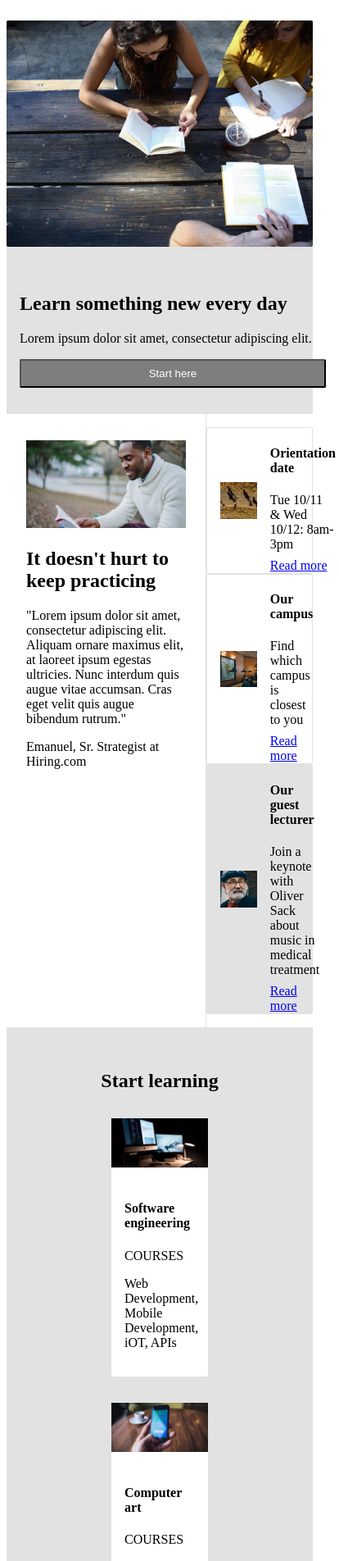
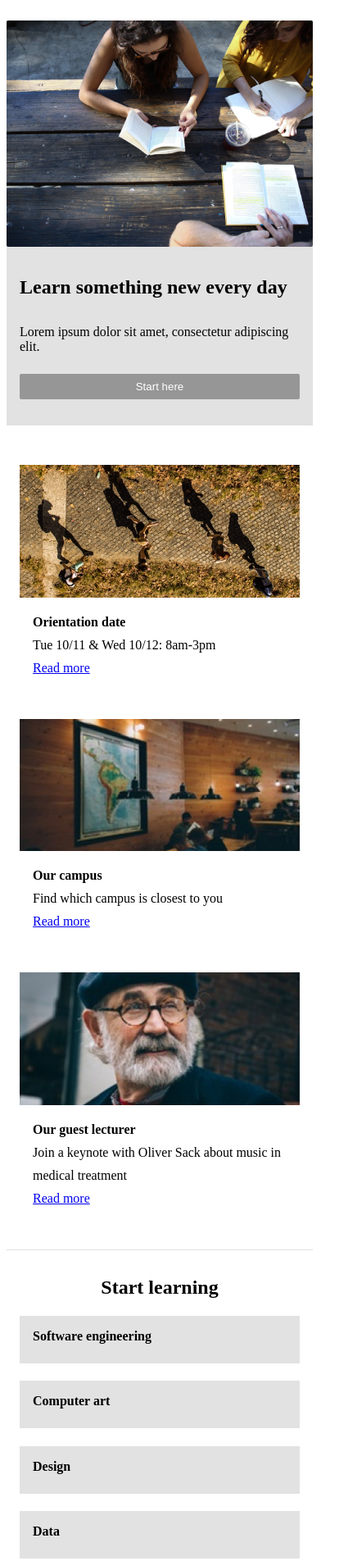
Before and after one commit to nodrognaes/ColmarAcademy, a plain HTML site: page index.html in a window 390 px wide. Shown: the part 55-1959 px from the top of the page at 82% size, 414 px wide, since content can reach past the window. Drawn offline with Linux system fonts and the light colour scheme.

Commit message:
media query updated

```diff
--- a/assets/css/style.css
+++ b/assets/css/style.css
@@ -75,11 +75,11 @@ nav a:hover {
     background-color: rgb(78, 78, 78);
     color: white;
     border-radius: 2px;
+    border: 0;
 }
 
 /*Articles section*/
 .articles {
-
     display: flex;
 }
 
@@ -106,7 +106,7 @@ nav a:hover {
     align-items: center;
 }
 
-.side-art img {
+.side-art .full-img {
     width: 35%;
     height: auto;
     margin: 16px;
@@ -130,7 +130,7 @@ nav a:hover {
     padding: 32px 56px 16px;
 }
 
-.learning h2 {
+.learning h1 {
     text-align: center;
     margin-bottom: 16px;
 }
@@ -139,6 +139,10 @@ nav a:hover {
     display: flex;
     flex-wrap: wrap;
     justify-content: center;
+}
+
+.mobile-list {
+    display: none;
 }
 
 .card {
@@ -154,6 +158,12 @@ nav a:hover {
     }
 }
 
+@media screen and (max-width: 768px) {
+    .card {
+        max-width: 95%;
+    }
+}
+
 .card-text {
     padding: 16px;
 }
@@ -164,7 +174,7 @@ nav a:hover {
 }
 
 /*Thesis exhibit section*/
-.thesis h2 {
+.thesis h1 {
     text-align: center;
     padding: 32px 0;
 }
@@ -282,13 +292,131 @@ footer a:hover {
     }
 
     .banner-text {
-        width: 100%;
-        padding: 32px 16px;
+        width: calc(100% - 32px);
+        margin: 32px 16px;
+    }
+
+    .banner-text h1 {
+        margin: 32px 0;
+    }
+
+    .banner-text p {
+        margin: 0;
     }
 
     .banner-text button {
+        padding: 8px 0;
+        background-color: rgb(150, 150, 150);
+        margin: 24px auto 32px auto;
         width: 100%;
-        padding: 8px 0;
-        background-color: rgb(126, 126, 126);
+    }
+
+    /*Articles section*/
+    .main-art {
+        display: none;
+    }
+
+    .full-img {
+        display: none;
+    }
+
+    .mobile-img {
+        display: block;
+        width: 100%;
+        height: auto;
+        margin: 0 auto;
+    }
+
+    .side-arts {
+        width: 100%;
+        margin: -16px 16px 0 16px;
+        padding: 0;
+
+    }
+
+    .side-art {
+        border: 0;
+        display: block;
+        margin: 32px 0;
+    }
+
+    .side-text {
+        padding: 16px;
+        line-height: 1.75;
+    }
+
+    .side-art p {
+        margin: 0;
+    }
+
+    .side-art h4 {
+        margin: 0;
+    }
+
+    .guest {
+        background-color: white;
+    }
+
+    /*Learning section*/
+    .learning {
+        border-top: 1px solid rgb(226, 226, 226);
+        background-color: white;
+        padding: 16px 16px 24px 16px;
+    }
+
+    .learning h1 {
+        margin: 16px;
+    }
+
+    .learning .container {
+        display: none;
+    }
+
+    .mobile-list {
+        display: block;
+    }
+
+    .mobile-list h4 {
+        background-color: rgb(226, 226, 226);
+        padding: 16px 16px 24px 16px;
+        margin-bottom: 8px;
+    }
+
+
+    /*Thesis section*/
+    .thesis {
+        margin: 16px 0;
+        border-top: 1px solid rgb(226, 226, 226);
+    }
+
+    .thesis h1 {
+        padding: 16px 0;
+    }
+
+    .exhib {
+        margin-left: 0;
+    }
+
+    .exhib-text,
+    .side-exhibs {
+        display: none;
+    }
+
+    .main-exhib {
+        width: 100%;
+        margin-bottom: 8px;
+    }
+
+    /*Footer*/
+    footer {
+        border-top: 0;
+    }
+
+    footer p {
+        margin: 16px 0 16px 24px;
+    }
+
+    .footer-links {
+        display: none;
     }
 }
--- a/index.html
+++ b/index.html
@@ -43,14 +43,14 @@
         <div class="main-art">
             <img src="./assets/images/information-main.jpg">
             <div class="main-text">
-                <h2>It doesn't hurt to keep practicing</h2>
+                <h1>It doesn't hurt to keep practicing</h1>
                 <p>"Lorem ipsum dolor sit amet, consectetur adipiscing elit. Aliquam ornare maximus elit, at laoreet ipsum egestas ultricies. Nunc interdum quis augue vitae accumsan. Cras eget velit quis augue bibendum rutrum."</p>
                 <span>Emanuel, Sr. Strategist at Hiring.com</span>
             </div>
         </div>
         <div class="side-arts">
             <div class="side-art">
-                <img src="./assets/images/information-orientation.jpg">
+                <img class="full-img" src="./assets/images/information-orientation.jpg">
                 <img class="mobile-img" src="./assets/images/information-orientation-mobile.jpg">
                 <div class="side-text">
                     <h4>Orientation date</h4>
@@ -59,7 +59,7 @@
                 </div>
             </div>
             <div class="side-art">
-                <img src="./assets/images/information-campus.jpg">
+                <img class="full-img" src="./assets/images/information-campus.jpg">
                 <img class="mobile-img" src="./assets/images/information-campus-mobile.jpg">
                 <div class="side-text">
                     <h4>Our campus</h4>
@@ -68,7 +68,7 @@
                 </div>
             </div>
             <div class="side-art guest">
-                <img src="./assets/images/information-guest-lecture.jpg">
+                <img class="full-img" src="./assets/images/information-guest-lecture.jpg">
                 <img class="mobile-img" src="./assets/images/information-guest-lecture-mobile.jpg">
                 <div class="side-text">
                     <h4>Our guest lecturer</h4>
@@ -80,7 +80,7 @@
     </section>
 
     <section class="learning">
-        <h2>Start learning</h2>
+        <h1>Start learning</h1>
         <div class="container">
             <div class="card">
                 <div class="card-img">
@@ -144,10 +144,18 @@
             </div>
         </div>
 
+        <div class="mobile-list">
+            <h4>Software engineering</h4>
+            <h4>Computer art</h4>
+            <h4>Design</h4>
+            <h4>Data</h4>
+            <h4>Business</h4>
+            <h4>Marketing</h4>
+        </div>
     </section>
 
     <section class="thesis">
-        <h2>Thesis exhibit</h2>
+        <h1>Thesis exhibit</h1>
         <div class="container">
             <div class="exhib main-exhib">
                 <video controls autoplay> <source src="./assets/videos/thesis.mp4">Video playback not supported by browser</video>
```
